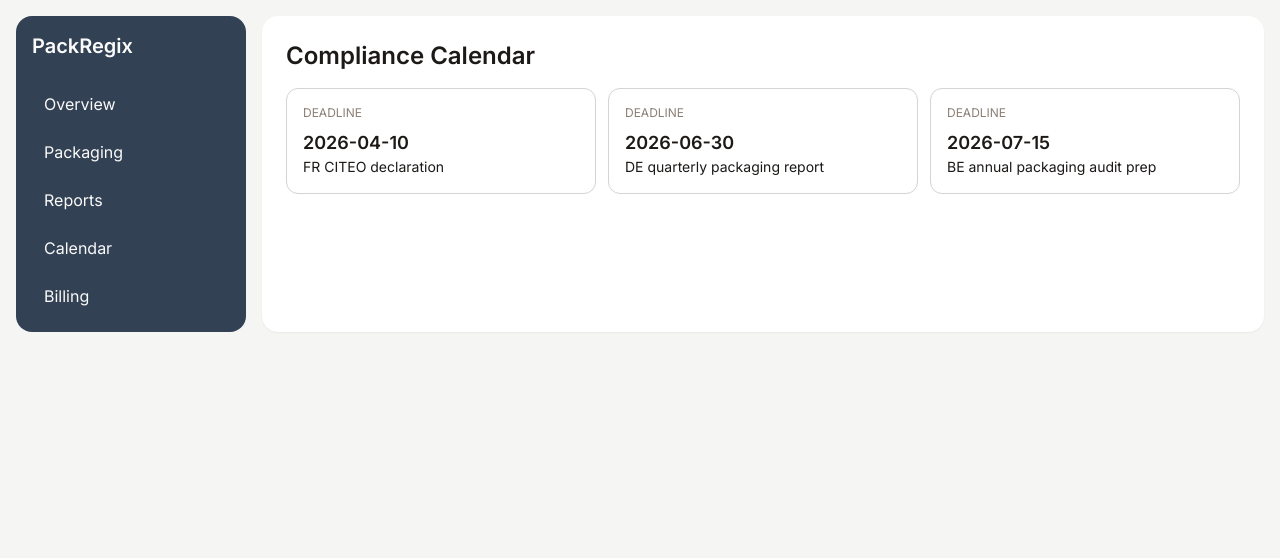
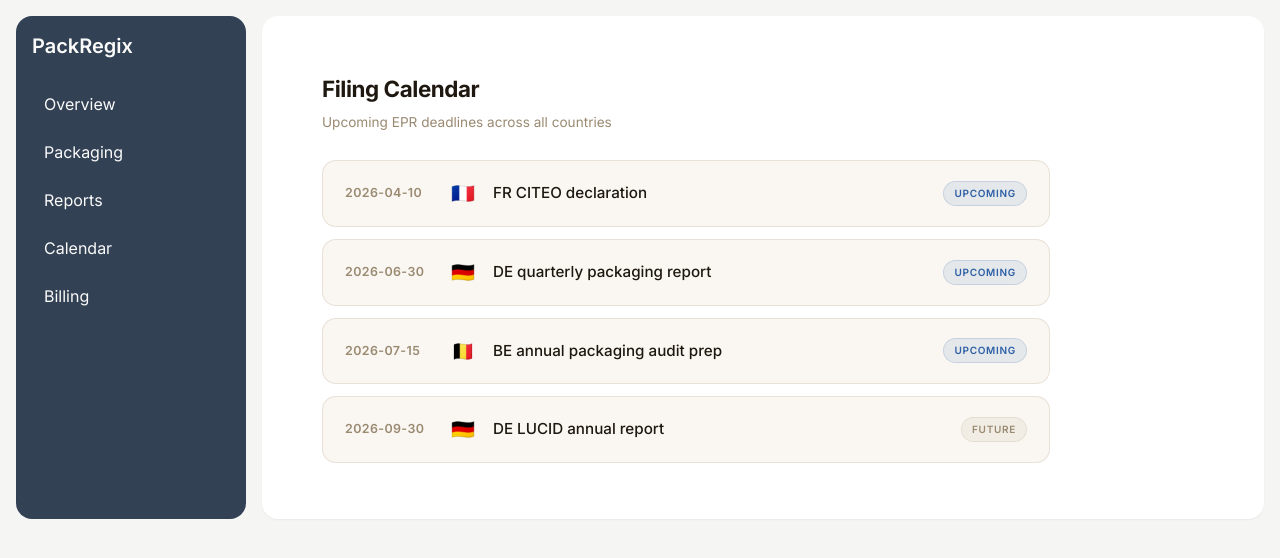
Before and after one commit to BoringEuropeanDev/PackRegix, a Next.js app: page /dashboard/calendar in a window 1280 px wide. Shown: the top 558 px of the page. Built offline with nearby package versions, Linux system fonts and the light colour scheme.

Commit message:
Update page.tsx

```diff
--- a/app/dashboard/calendar/page.tsx
+++ b/app/dashboard/calendar/page.tsx
@@ -1,22 +1,51 @@
 const deadlines = [
-  { date: '2026-04-10', task: 'FR CITEO declaration' },
-  { date: '2026-06-30', task: 'DE quarterly packaging report' },
-  { date: '2026-07-15', task: 'BE annual packaging audit prep' }
-];
+  { date: '2026-04-10', task: 'FR CITEO declaration', country: 'FR', status: 'upcoming' },
+  { date: '2026-06-30', task: 'DE quarterly packaging report', country: 'DE', status: 'upcoming' },
+  { date: '2026-07-15', task: 'BE annual packaging audit prep', country: 'BE', status: 'upcoming' },
+  { date: '2026-09-30', task: 'DE LUCID annual report', country: 'DE', status: 'future' },
+]
+
+const flag: Record<string,string> = { DE: '🇩🇪', FR: '🇫🇷', BE: '🇧🇪' }
 
 export default function CalendarPage() {
   return (
-    <div className="space-y-4">
-      <h1 className="text-2xl font-semibold">Compliance Calendar</h1>
-      <div className="grid gap-3 sm:grid-cols-2 lg:grid-cols-3">
-        {deadlines.map((d) => (
-          <div key={d.date} className="rounded-xl border border-stone-300 p-4">
-            <p className="text-xs uppercase text-accent">Deadline</p>
-            <p className="mt-2 text-lg font-semibold">{d.date}</p>
-            <p className="text-sm">{d.task}</p>
-          </div>
-        ))}
+    <>
+      <style>{`
+        *, *::before, *::after { margin: 0; padding: 0; box-sizing: border-box; }
+        body { font-family: -apple-system, BlinkMacSystemFont, 'Segoe UI', sans-serif; background: #f0ece4; }
+        .pg { padding: 32px 36px; max-width: 800px; }
+        .pg-title { font-size: 1.4rem; font-weight: 700; color: #1e1810; letter-spacing: -0.02em; margin-bottom: 6px; }
+        .pg-sub { font-size: 0.85rem; color: #9a8a72; margin-bottom: 28px; }
+        .timeline { display: flex; flex-direction: column; gap: 12px; }
+        .dl-card {
+          background: #faf7f2; border: 1px solid rgba(180,160,130,0.25);
+          border-radius: 14px; padding: 18px 22px;
+          display: flex; align-items: center; gap: 18px;
+        }
+        .dl-date { font-size: 0.78rem; font-weight: 600; color: #9a8a72; min-width: 88px; letter-spacing: 0.03em; }
+        .dl-flag { font-size: 1.2rem; }
+        .dl-task { font-size: 0.95rem; color: #1e1810; font-weight: 500; flex: 1; }
+        .dl-badge {
+          font-size: 10px; font-weight: 600; text-transform: uppercase; letter-spacing: 0.07em;
+          padding: 4px 10px; border-radius: 100px;
+        }
+        .badge-upcoming { background: rgba(74,122,181,0.12); color: #2d5fa6; border: 1px solid rgba(74,122,181,0.2); }
+        .badge-future { background: rgba(180,160,130,0.12); color: #9a8a72; border: 1px solid rgba(180,160,130,0.2); }
+      `}</style>
+      <div className="pg">
+        <div className="pg-title">Filing Calendar</div>
+        <div className="pg-sub">Upcoming EPR deadlines across all countries</div>
+        <div className="timeline">
+          {deadlines.map(d => (
+            <div key={d.date+d.task} className="dl-card">
+              <div className="dl-date">{d.date}</div>
+              <div className="dl-flag">{flag[d.country]}</div>
+              <div className="dl-task">{d.task}</div>
+              <div className={`dl-badge badge-${d.status}`}>{d.status}</div>
+            </div>
+          ))}
+        </div>
       </div>
-    </div>
-  );
+    </>
+  )
 }
```
